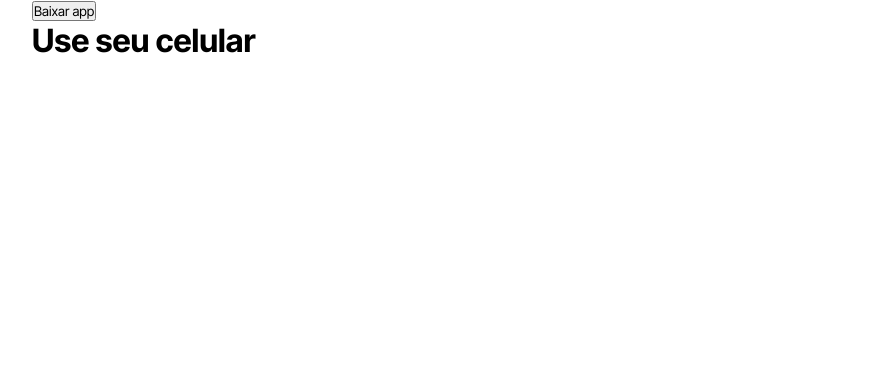
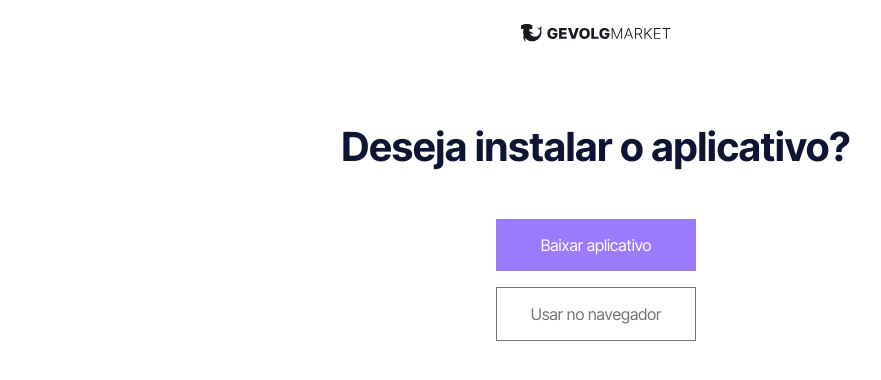
Before and after one commit to gevolgdev/gevolg-market, a React (Vite) app: page / in a window 1280 px wide. Shown: the top 380 px of the page, without its empty margins (44-925 px from the left). Built offline with nearby package versions, Linux system fonts and the light colour scheme.

Commit message:
App: Ajustes e Download

```diff
--- a/src/App.tsx
+++ b/src/App.tsx
@@ -1,9 +1,15 @@
 import { useEffect, useState } from "react";
 import { Outlet } from "react-router-dom";
 import { GlobalStyle, Wrapper } from './style/GlobalStyle';
+import { useDispatch, useSelector } from "react-redux";
+import { RootState } from "./lib/redux/reducer";
+import { download } from "./lib/redux/slices/downloadedSlice";
+import Download from "./components/Download";
 
 function App() {
   const [deferredPrompt, setDeferredPrompt] = useState<any>(null);
+  const downloaded: boolean = useSelector((state: RootState) => state.downloadedSlice.downloaded);
+  const Dispatch = useDispatch();
 
   useEffect(() => {
     if ('serviceWorker' in navigator) {
@@ -28,33 +34,31 @@ function App() {
     };
   }, []);
 
-  const install = () => {
+  const prompt = () => {
     console.log(deferredPrompt);
     if (deferredPrompt) {
       deferredPrompt.prompt();
 
       deferredPrompt.userChoice.then((choiceResult: any) => {
-        if (choiceResult.outcome === 'accepted') {
-          console.log('O usuário aceitou a instalação');
-        } else {
-          console.log('O usuário recusou a instalação');
-        }
+        if (choiceResult.outcome === 'accepted') Dispatch(download(false));
+        else Dispatch(download(false));
 
         setDeferredPrompt(null);
       });
+    } else {
+      return;
     }
   };
-
-  const userScreen = window.innerWidth;
 
   return (
     <>
       <Wrapper>
-        <button onClick={ install }>Baixar app</button>
-        {userScreen < 800
-          ? <Outlet />
-          : <h1>Use seu celular</h1>
-        }
+        {downloaded
+        ? <Download>
+          <button className='download' onClick={ prompt }>Baixar aplicativo</button>
+          <button className='navigator' onClick={ () => Dispatch(download(false)) }>Usar no navegador</button>
+        </Download>
+        : <Outlet/>}
       </Wrapper>
 
       <GlobalStyle />
```
